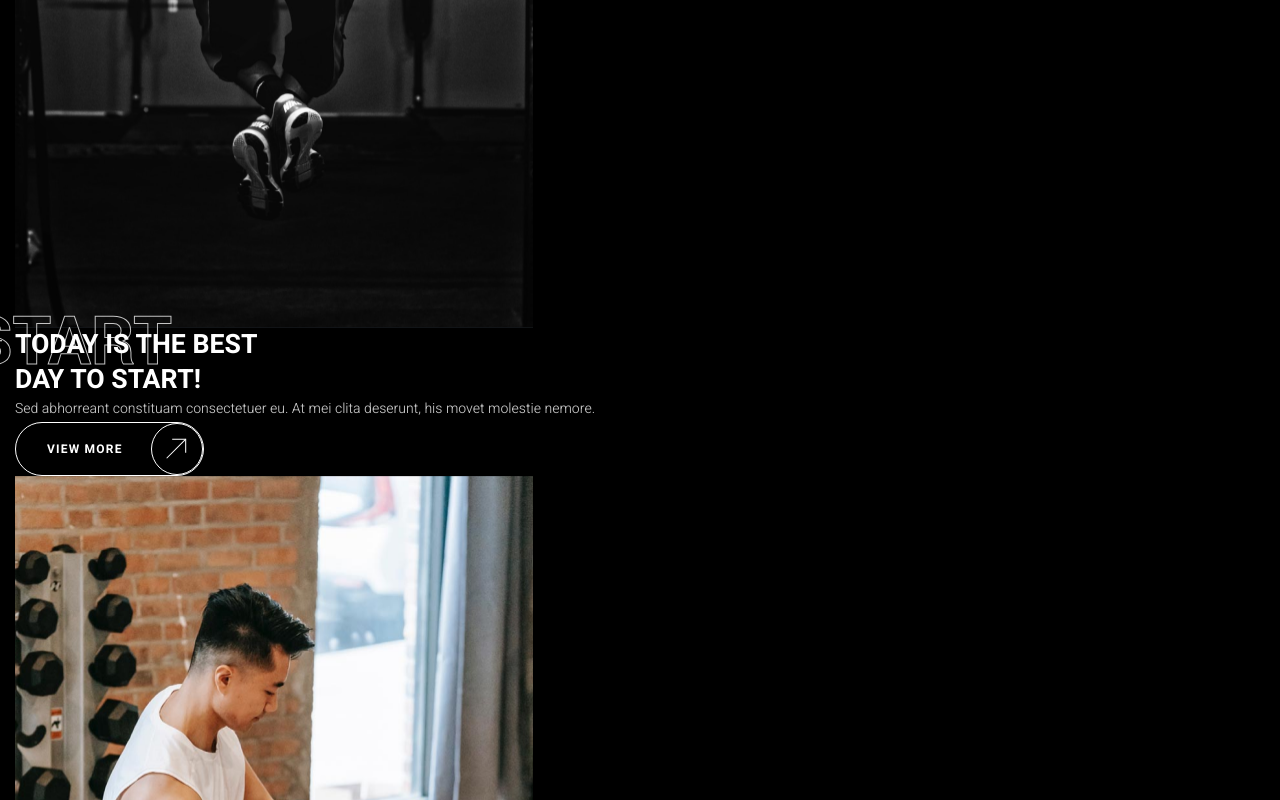
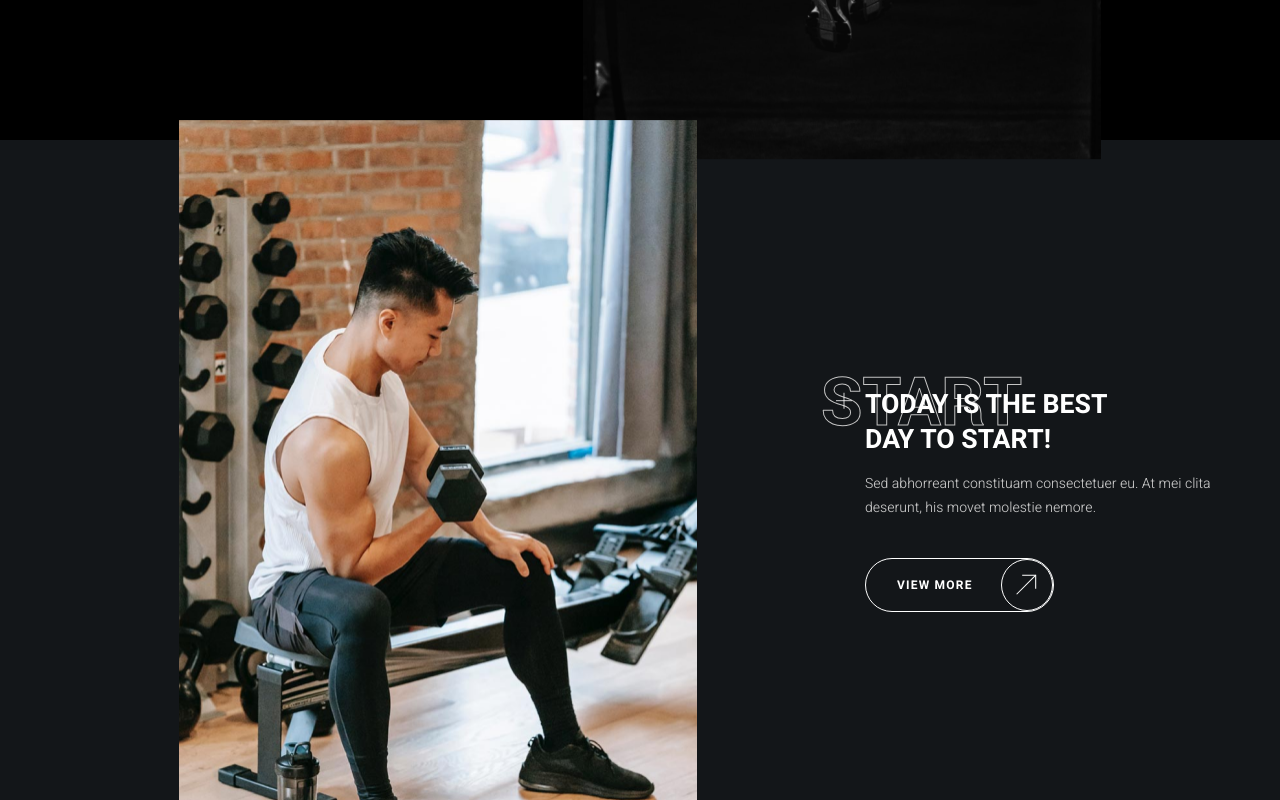
Before and after one commit to SlavaWebDeveloper/CROSSFIT, a website: page src/index.html in a window 1280 px wide. Shown: the part 1380-2180 px from the top of the page. Drawn offline with nearby package versions, Linux system fonts and the light colour scheme; files that its build step writes are made by us from their sources.

Commit message:
new style motivation

```diff
--- /dev/null
+++ b/src/styles/blocks/_motivation-card.scss
@@ -0,0 +1,69 @@
+.motivation-card {
+  display: flex;
+  justify-content: flex-start;
+  align-items: center;
+  column-gap: clamp(30px, 10.42vw, 200px);
+
+  @include tablet {
+    padding-block: 50px;
+  }
+
+  @include mobile {
+    flex-direction: column-reverse;
+    row-gap: 30px;
+    padding-block: 30px;
+  }
+
+  // .motivation-card-body
+
+  &-body {
+    padding-left: 35px;
+  }
+
+  // .motivation-card-title
+
+  &-title {
+    &:not(:last-child) {
+      margin-bottom: 14px;
+    }
+  }
+
+  // .motivation-card-description
+
+  &-description {
+    max-width: 400px;
+
+    &:not(:last-child) {
+      margin-bottom: 37px;
+
+      @include mobile {
+        margin-bottom: 20px;
+      }
+    }
+  }
+
+  // .motivation-card-button
+
+  &-button {
+  }
+
+  // .motivation-card-image
+
+  &-image {
+    margin-block: -60px;
+
+    @include desktop-big {
+      margin-block: -20px;
+    }
+
+    @include tablet {
+      max-width: 30%;
+      height: auto;
+      margin-block: 0;
+    }
+
+    @include mobile {
+      max-width: 60%;
+    }
+  }
+}
--- /dev/null
+++ b/src/styles/blocks/_motivation.scss
@@ -0,0 +1,23 @@
+.motivation {
+
+  // .motivation-list
+
+  &-list {
+  }
+
+  // .motivation-item
+
+  &-item {
+    &:nth-child(even) {
+      background-color: var(--color-dark-alt);
+    }
+  }
+
+  &-item:nth-child(even) .motivation-card {
+    flex-direction: row-reverse;
+
+    @include mobile {
+      flex-direction: column-reverse;
+    }
+  }
+}
--- a/src/styles/style.scss
+++ b/src/styles/style.scss
@@ -11,4 +11,6 @@
 @import
   'blocks/button',
   'blocks/header',
-  'blocks/banner'
+  'blocks/banner',
+  'blocks/motivation',
+  'blocks/motivation-card'
```
